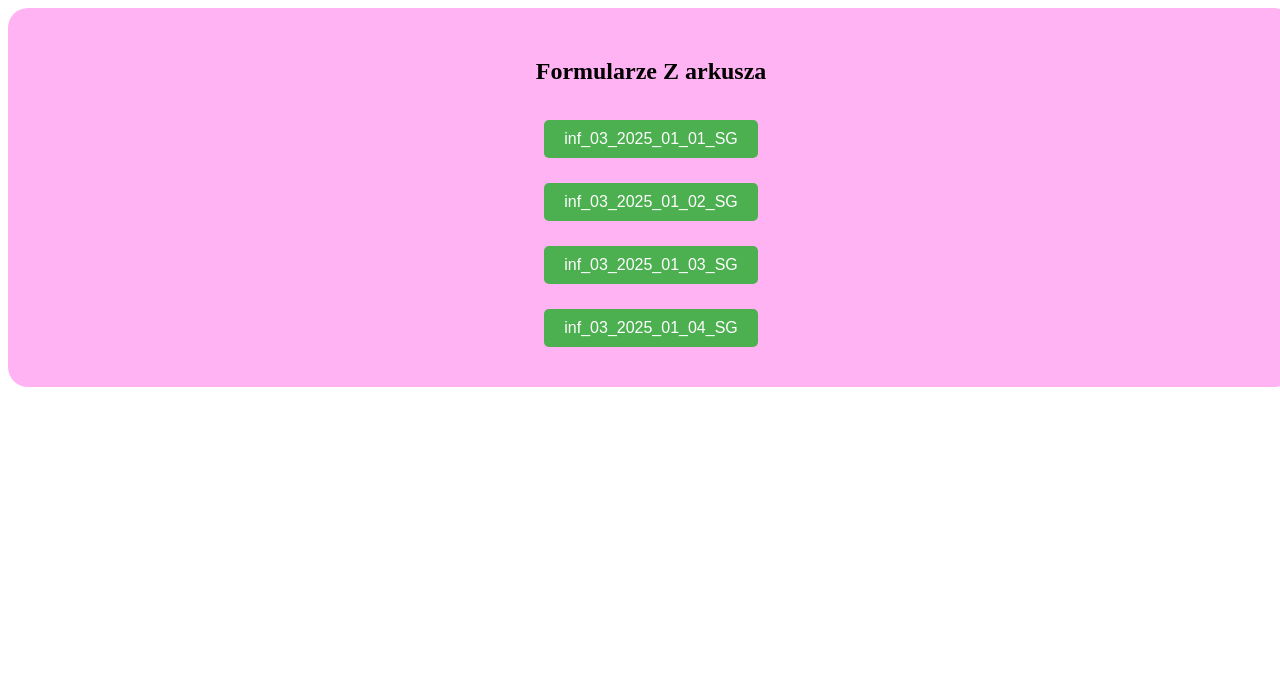
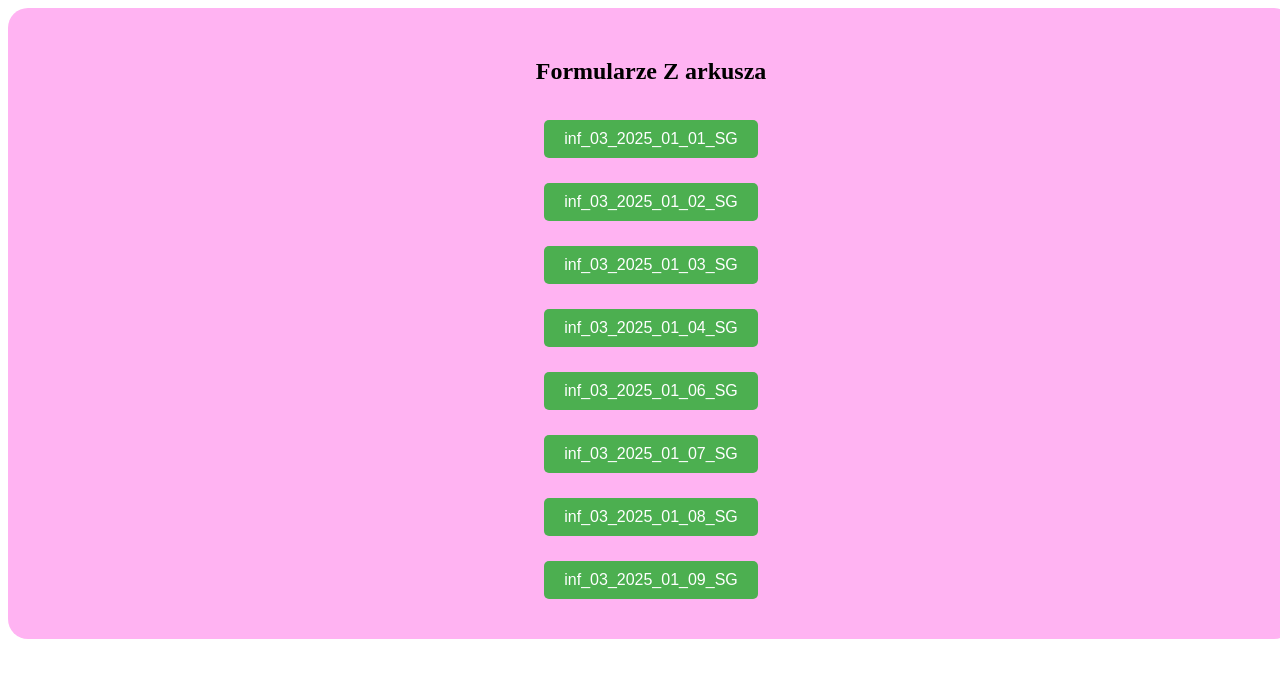
Before and after one commit to hudygaming69-gif/16, a plain HTML site: page index.html in a window 1280 px wide. Drawn offline with Linux system fonts and the light colour scheme.

Commit message:
Update index.html

```diff
--- a/index.html
+++ b/index.html
@@ -41,6 +41,10 @@
     <button onclick="location.href='index2.html'">inf_03_2025_01_02_SG</button>
     <button onclick="location.href='index3.html'">inf_03_2025_01_03_SG</button>
     <button onclick="location.href='index4.html'">inf_03_2025_01_04_SG</button>
+    <button onclick="location.href='index5.html'">inf_03_2025_01_06_SG</button>
+    <button onclick="location.href='index6.html'">inf_03_2025_01_07_SG</button>
+    <button onclick="location.href='index7.html'">inf_03_2025_01_08_SG</button>
+    <button onclick="location.href='index8.html'">inf_03_2025_01_09_SG</button>
 </div>
 </body>
 </html>
```
